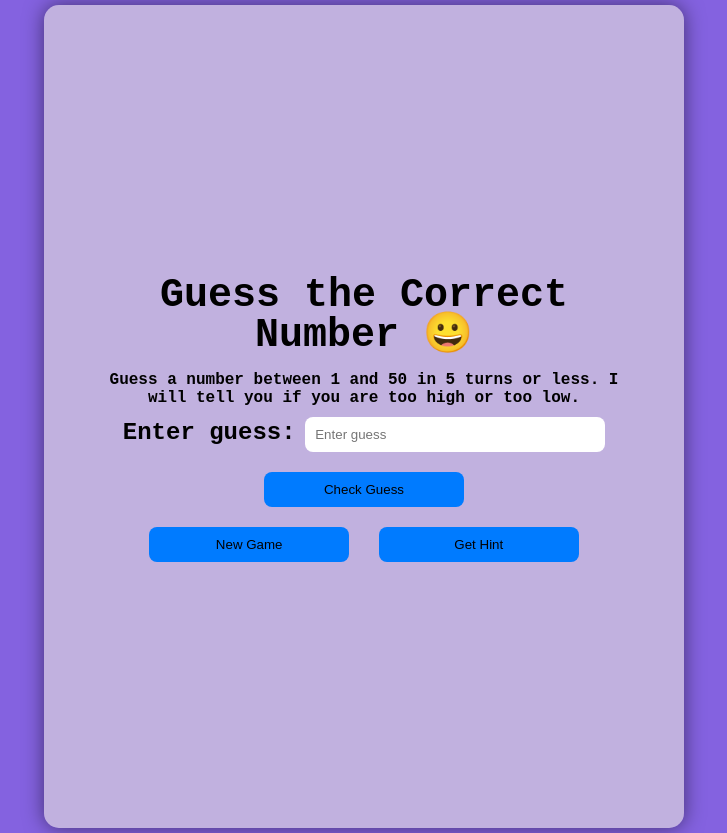
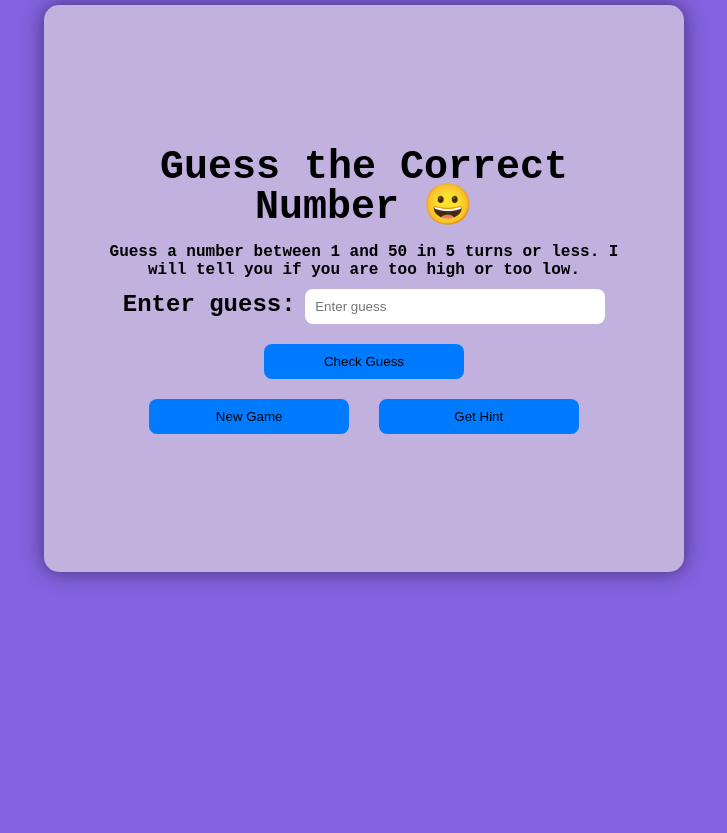
Before and after one commit to junesown6ix/guessing_game.github.io, a plain HTML site: page index.html in a window 1280 px wide. Shown: the whole page, without its empty margins (276-1003 px from the left). After the commit the page ends 800 px from the top, so only its background shows below. Drawn offline with Linux system fonts and the light colour scheme.

Commit message:
Update style.css

```diff
--- a/style.css
+++ b/style.css
@@ -18,7 +18,7 @@ body {
 }
 
 .container {
-  padding: 20vw 5vw; /*Use viewport units for padding */
+  padding: 10vw 5vw; /*Use viewport units for padding */
   text-align: center;
   max-width: 700px; /* Use max-width instead of fixed width */
   width: 50%; /*Use percentage width for fluid layout*/
```
